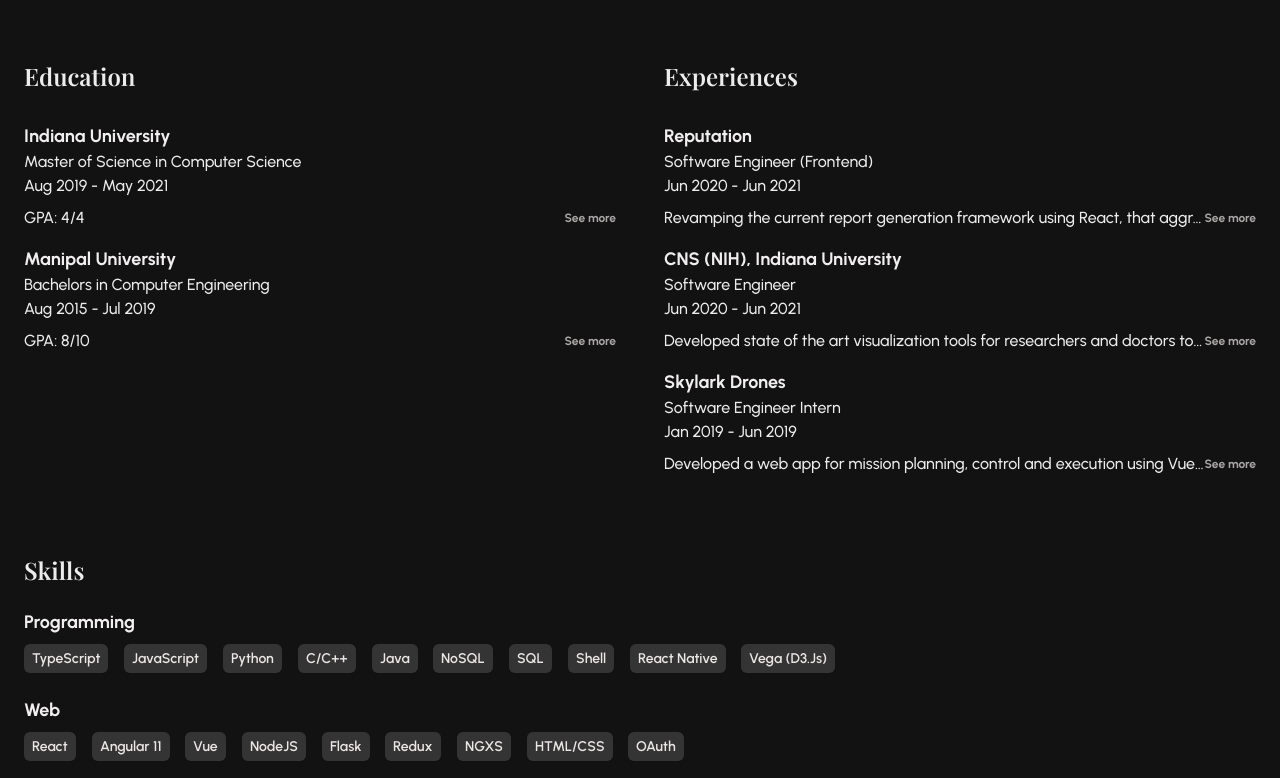
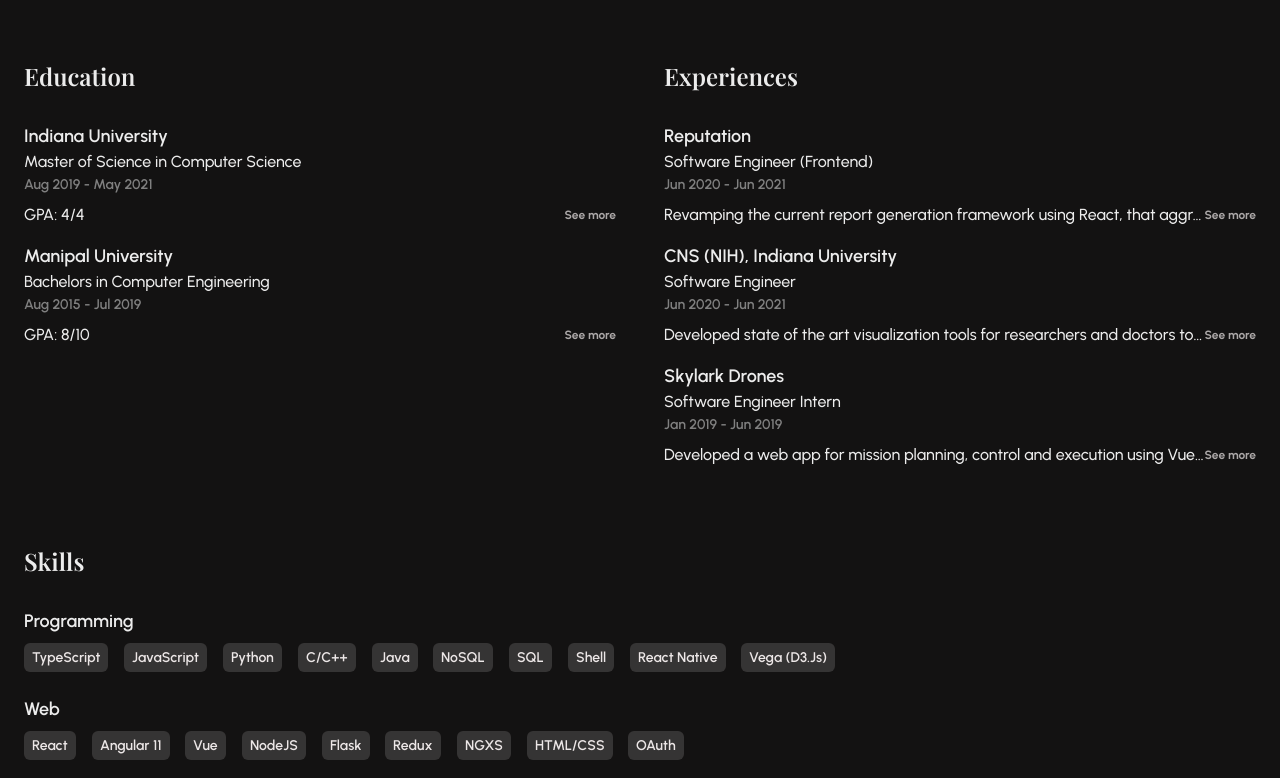
Before and after one commit to hrishikeshpaul/portfolio-template-v2, a React (Create React App) app: page / in a window 1280 px wide. Shown: the part 4522-5300 px from the top of the page. Built offline with nearby package versions, Linux system fonts and the light colour scheme.

Commit message:
chore: added separate file for educaiton

```diff
--- a/src/pages/about-summary/AboutSummary.tsx
+++ b/src/pages/about-summary/AboutSummary.tsx
@@ -1,14 +1,13 @@
 import { FC, useState } from "react";
 
-import { Box, Flex, Heading, Text, Image, Accordion, AccordionItem, useColorModeValue } from "@chakra-ui/react";
+import { Box, Flex, Heading, Text, Image, Accordion, AccordionItem } from "@chakra-ui/react";
 
 import { configs, Content, MarkdownFile, useContent } from "shared/content/Content";
 import { Expandable } from "pages/about-summary/common/expandable/Expandable";
-import { Tags } from "shared/tags/Tags";
 import { Skills } from "./skills/Skills";
+import { Education } from "./education/Education";
 
 export const AboutSummary: FC = () => {
-    const titleColor = useColorModeValue("gray.600", "gray.100");
     const content = useContent(MarkdownFile.AboutSummary);
     const [experiencesExpanded, setExperiencesExpanded] = useState<number[]>([]);
     const [educationExpanded, setEducationExpanded] = useState<number[]>([]);
@@ -38,27 +37,7 @@ export const AboutSummary: FC = () => {
                 justifyContent="space-between"
             >
                 <Box flex="0.6" flexShrink="0" overflow="hidden">
-                    <Heading fontSize="2xl" fontWeight="semibold">
-                        Education
-                    </Heading>
-                    <br />
-
-                    <Accordion pt="2" allowMultiple index={educationExpanded} id="education">
-                        {configs.aboutSummary.educations.map((edu, idx) => (
-                            <AccordionItem p="0" border="0" mb="4" key={`panel-${edu.school}-${edu.degree}`}>
-                                <Expandable
-                                    title={edu.school}
-                                    subTitle={edu.degree}
-                                    date={edu.duration}
-                                    content={edu.content}
-                                    id={edu.id}
-                                    idx={idx}
-                                    onChange={setEducationExpanded}
-                                    expanded={educationExpanded}
-                                />
-                            </AccordionItem>
-                        ))}
-                    </Accordion>
+                    <Education />
                 </Box>
                 <Box flex="0.6" overflow="hidden">
                     <Heading fontSize="2xl" fontWeight="semibold">
--- a/src/pages/about-summary/common/expandable/Expandable.tsx
+++ b/src/pages/about-summary/common/expandable/Expandable.tsx
@@ -10,6 +10,7 @@ import {
     UnorderedList,
     useColorModeValue,
 } from "@chakra-ui/react";
+import { SectionTitle } from "../title/Title";
 
 interface Props {
     expanded: number[];
@@ -56,11 +57,9 @@ export const Expandable: FC<Props> = ({ expanded, id, idx, title, subTitle, date
                 overflow="hidden"
                 display="block"
             >
-                <Text fontSize="lg" fontWeight="bold" color={titleColor} data-aos="fade-up">
-                    {title}
-                </Text>
+                <SectionTitle title={title} fontWeight="semibold" />
                 <Text data-aos="fade-left">{subTitle}</Text>
-                <Text opacity="0.6" data-aos="fade-up">
+                <Text color="gray" data-aos="fade-up" fontSize="sm" fontWeight="semibold">
                     {date}
                 </Text>
                 <Flex pt="2" justifyContent="space-between">
--- a/src/pages/about-summary/common/title/Title.tsx
+++ b/src/pages/about-summary/common/title/Title.tsx
@@ -1,15 +1,15 @@
 import { FC } from "react";
 
-import { Text, useColorModeValue } from "@chakra-ui/react";
+import { StyleProps, Text, useColorModeValue } from "@chakra-ui/react";
 
-interface Props {
+interface Props extends StyleProps {
     title: string;
 }
 
-export const SectionTitle: FC<Props> = ({ title }) => {
+export const SectionTitle: FC<Props> = ({ title, ...props }) => {
     const titleColor = useColorModeValue("gray.600", "gray.100");
     return (
-        <Text fontWeight="bold" fontSize="lg" color={titleColor}>
+        <Text fontWeight="semibold" fontSize="lg" {...props}>
             {title}
         </Text>
     );
--- /dev/null
+++ b/src/pages/about-summary/education/Education.tsx
@@ -0,0 +1,35 @@
+import { FC, useState } from "react";
+
+import { Accordion, AccordionItem, Heading } from "@chakra-ui/react";
+import { configs } from "shared/content/Content";
+import { Expandable } from "../common/expandable/Expandable";
+
+export const Education: FC = () => {
+    const [educationExpanded, setEducationExpanded] = useState<number[]>([]);
+
+    return (
+        <>
+            <Heading fontSize="2xl" fontWeight="semibold">
+                Education
+            </Heading>
+            <br />
+
+            <Accordion pt="2" allowMultiple index={educationExpanded} id="education">
+                {configs.aboutSummary.educations.map((edu, idx) => (
+                    <AccordionItem p="0" border="0" mb="4" key={`panel-${edu.school}-${edu.degree}`}>
+                        <Expandable
+                            title={edu.school}
+                            subTitle={edu.degree}
+                            date={edu.duration}
+                            content={edu.content}
+                            id={edu.id}
+                            idx={idx}
+                            onChange={setEducationExpanded}
+                            expanded={educationExpanded}
+                        />
+                    </AccordionItem>
+                ))}
+            </Accordion>
+        </>
+    );
+};
--- a/src/pages/about-summary/skills/Skills.tsx
+++ b/src/pages/about-summary/skills/Skills.tsx
@@ -9,7 +9,7 @@ import { SectionTitle } from "../common/title/Title";
 export const Skills: FC = () => {
     return (
         <>
-            <Heading fontSize="2xl" fontWeight="semibold">
+            <Heading fontSize="2xl" fontWeight="semibold" pb="2">
                 Skills
             </Heading>
             <br />
```
